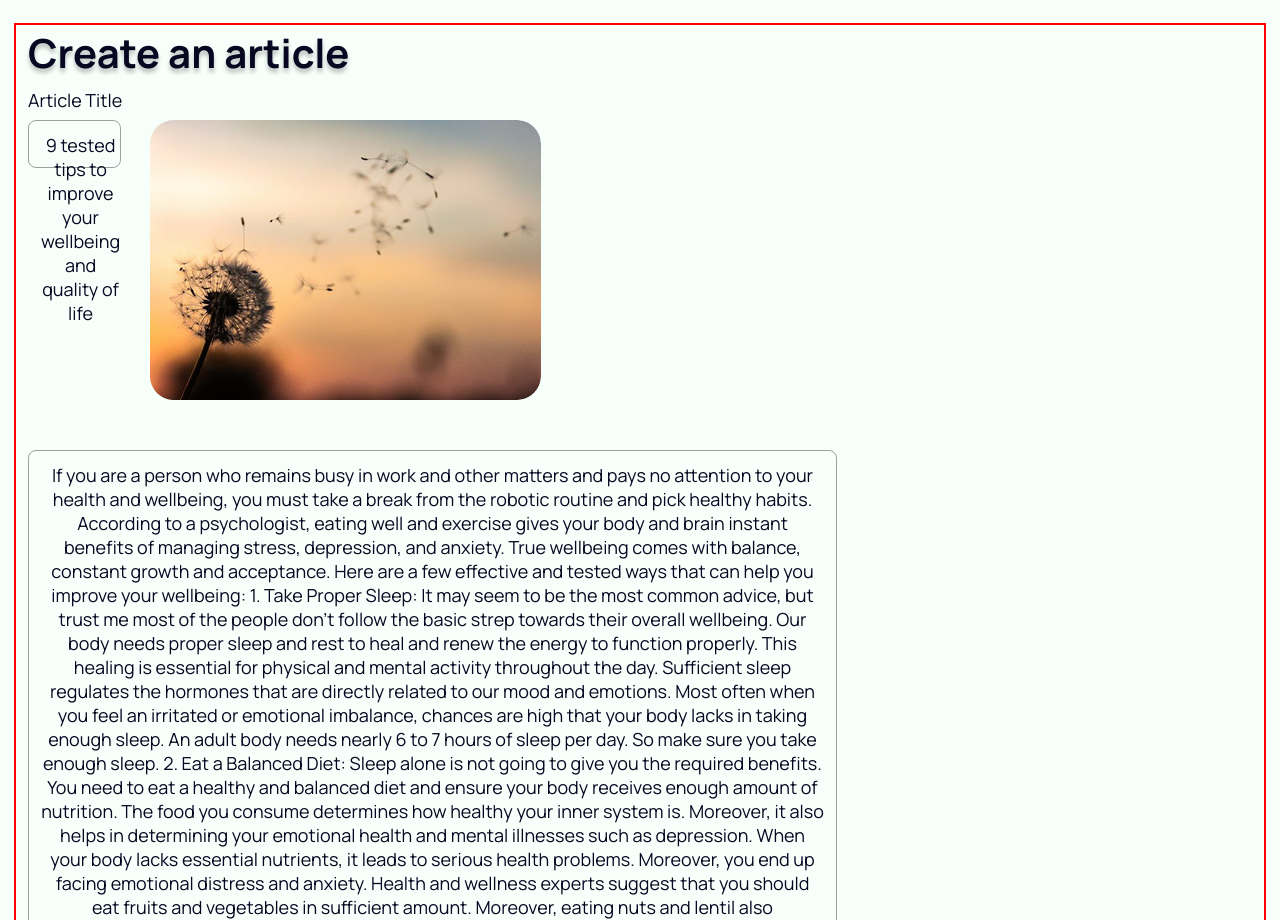
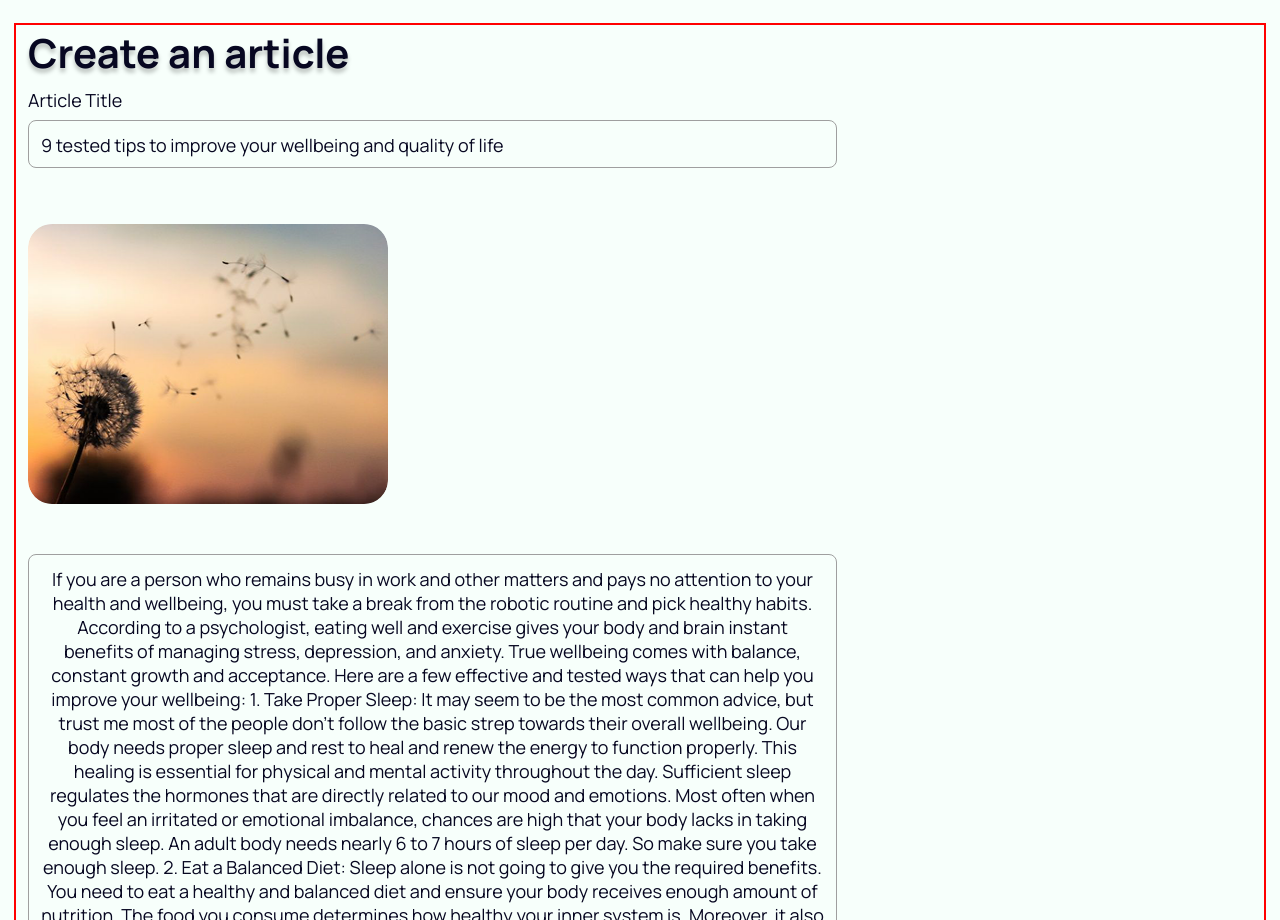
Before and after one commit to Tate-T/harmoniq-react, a React (Create React App) app: page / in a window 1280 px wide. Shown: the part 9100-10020 px from the top of the page. Built offline with nearby package versions, Linux system fonts and the light colour scheme.

Commit message:
fix adaptive

```diff
--- a/src/pages/CreateArticlePage/CreateArticlePage.module.css
+++ b/src/pages/CreateArticlePage/CreateArticlePage.module.css
@@ -14,12 +14,9 @@
   row-gap: 24px;
   @media screen and (min-width: 704px) {
    width: 50px;
-   flex-direction: row;
    margin-bottom: 250px;
   }
   @media screen and (min-width: 1250px) {
-    gap: 5px;
-      flex-direction: row;
   }
 }
 
@@ -51,11 +48,15 @@
 .createArticle__mincontainer {
   border-radius: var(--Interactive-border-radius---radius-i-sm, 8px);
   border: 1px solid var(--Light-Gray, #9f9f9f);
-  width: 809px;
-  height: 48px;
+  width: 300px;
+  height: 90px;
   margin-bottom: 32px;
   display: flex;
   justify-content: start;
+  @media screen and (min-width: 1250px) {
+   width: 809px;
+    height: 48px;
+  }
 }
 
 .createArticle__text {
@@ -65,22 +66,37 @@
   font-style: normal;
   font-weight: 400;
   line-height: normal;
-  padding-left: 12px;
+  padding-left: 0px;
+  padding-top: 0px;
+  padding-bottom: 0px;
+  @media screen and (min-width: 704px) {
+   padding-left: 12px;
   padding-top: 12px;
   padding-bottom: 12px;
-
+  }
+  @media screen and (min-width: 1250px) {
+    padding-left: 12px;
+  padding-top: 12px;
+  padding-bottom: 12px;
+  }
 }
 
 .createArticle__twoContainer {
   border-radius: var(--Interactive-border-radius---radius-i-sm, 8px);
   border: 1px solid var(--Light-Gray, #9f9f9f);
-  width: 809px;
+  width: 300px;
   margin-top: -200px;
   padding-left: 12px;
   padding-top: 12px;
   padding-bottom: 12px;
   padding-right: 12px;
   margin-bottom: 32px;
+  @media screen and (min-width: 704px) {
+   width: 550px;
+  }
+  @media screen and (min-width: 1250px) {
+   width: 809px;
+  }
 }
 
 .createArticle__bigText {
@@ -103,7 +119,7 @@
   background: var(--Green, #649179);
   color: var(--White, #f7fffb);
   border: none;
-  width: 800px;
+  width: 300px;
 
   /* body/md/SemiBold */
   font-family: Manrope;
@@ -111,16 +127,25 @@
   font-style: normal;
   font-weight: 700;
   line-height: normal;
+    @media screen and (min-width: 704px) {
+   width: 550px;
+  }
+  @media screen and (min-width: 1250px) {
+   width: 800px;
+  }
 }
 
 .createArticle__img {
+  width: 360px;
   height: 285px;
   border-radius: 24px;
-  padding-left: 24px;
+  margin-bottom: 250px;
   @media screen and (min-width: 704px) {
    height: 268px;
+   margin-bottom: 0px;
   }
   @media screen and (min-width: 1250px) {
     height: 280px;
+    margin-bottom: 0px;
   }
 }
```
